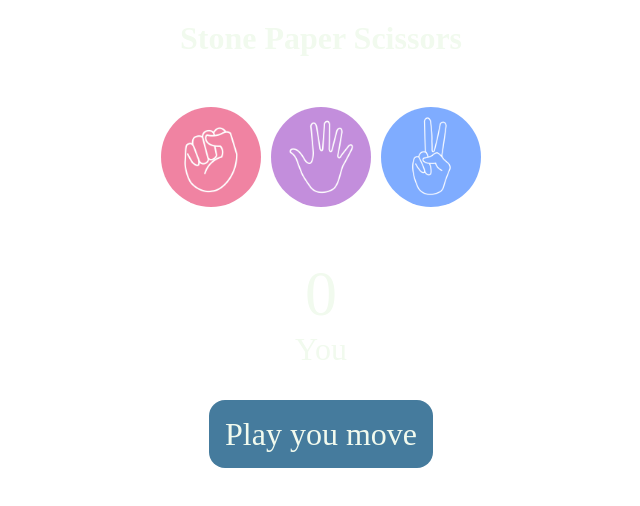
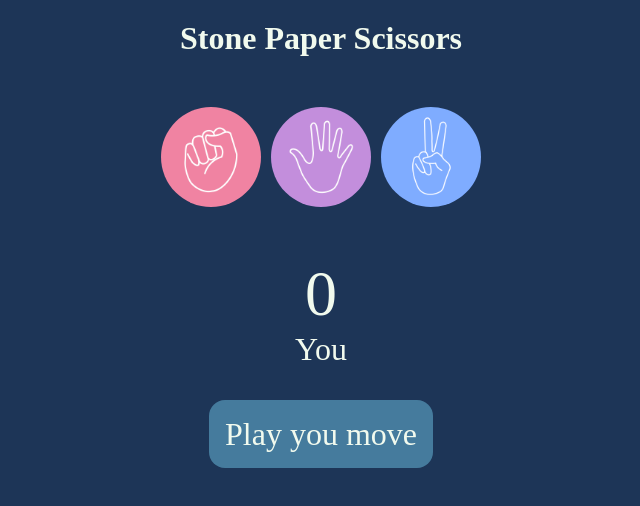
Before and after one commit to UMEGS/Stone-Paper-Scissors, a plain HTML site: page index.html in a window 1280 px wide. Shown: the whole page, without its empty margins (319-959 px from the left). Drawn offline with Linux system fonts and the light colour scheme.

Commit message:
Update style.css

```diff
--- a/style.css
+++ b/style.css
@@ -7,7 +7,7 @@
     margin-top: 20px;
 }
 body{
-    background-color: white;
+    background-color: #1d3557;
     color: #f1faee;
 }
 
```
